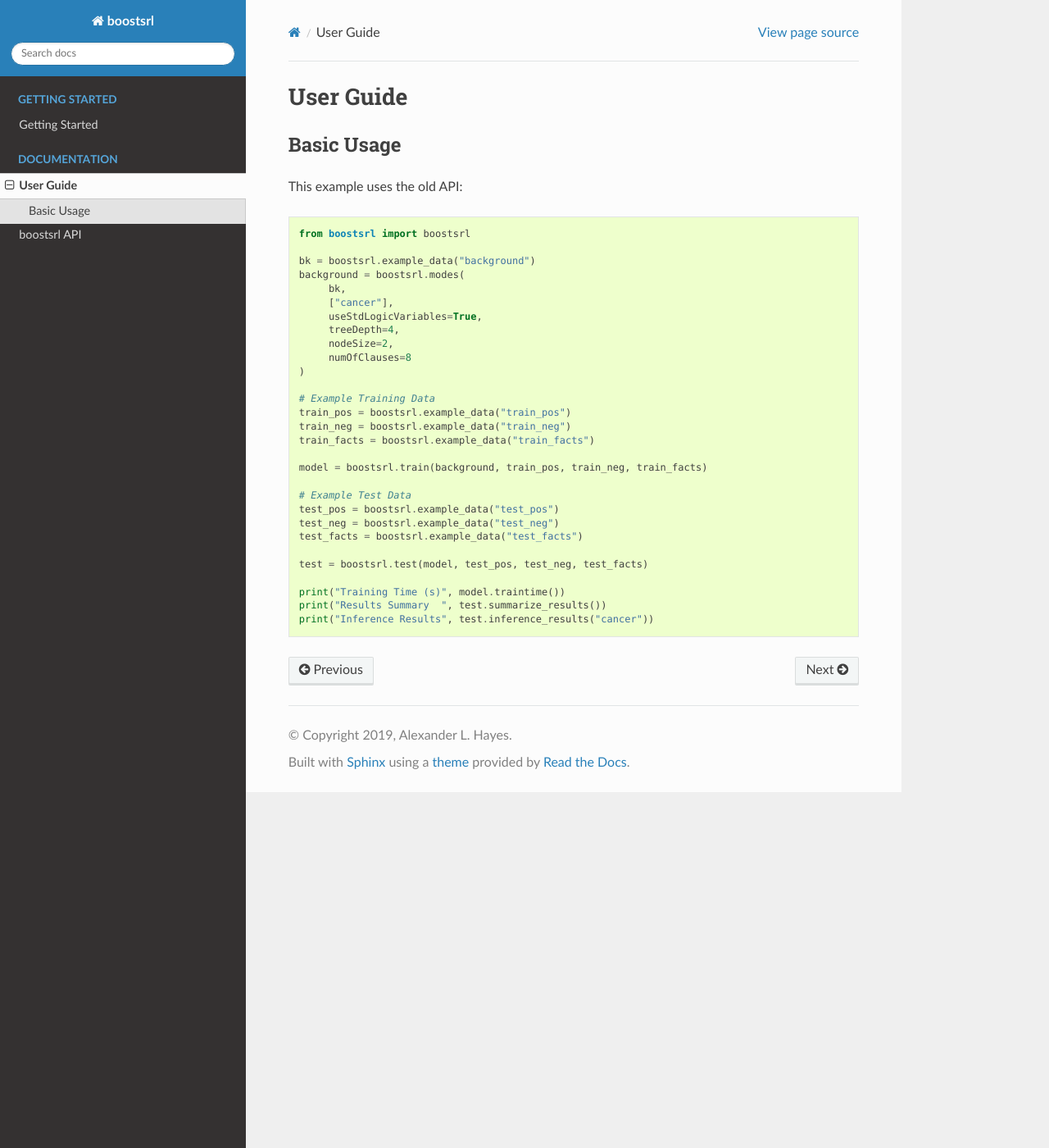
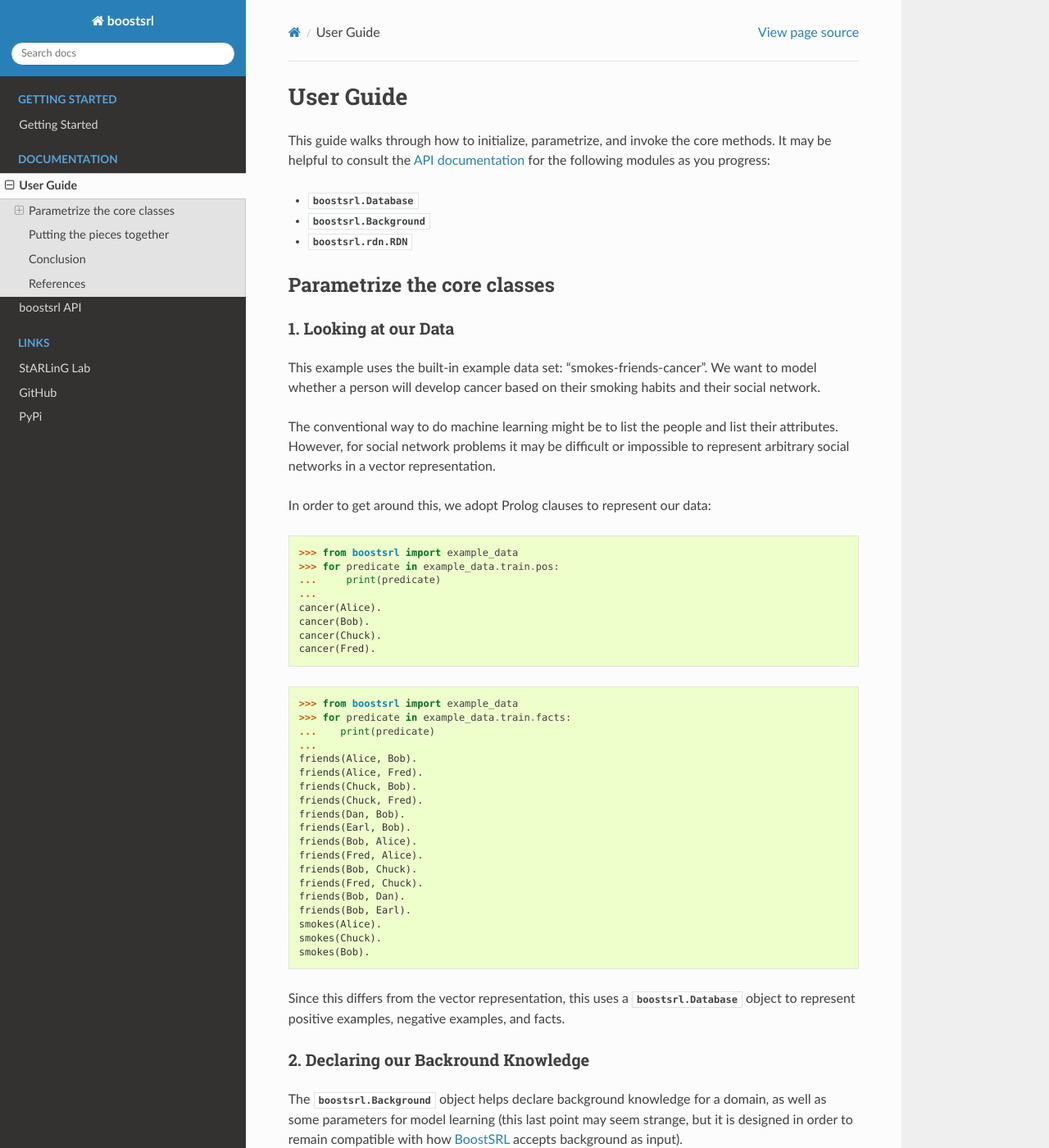
Before and after one commit to srlearn/srlearn, a Sphinx documentation site: the page built from docs/source/user_guide.rst, in a window 1280 px wide and 1400 px high. Shown: the whole window at 82% size. Built offline with Sphinx 7.4.7 and the Read the Docs theme 2.0.0, drawn with Linux system fonts in a browser that asks for light colours; pages that are not in the unit, such as notebooks, are missing from menus; the version number could not be read and is left out; some of the changed text lies outside the part shown.

Commit message:
📝 Writing docs
Add new getting started example to README.rst
Add DEBUG option to boostsrl/_meta.py for development
Drop temporary examples (plot_database.py and plot_example.py)
Add examples/plot_smokes_friends_cancer.py
Add examples/families.py
Add numpydoc to docs/requirements.txt
Add better instructions to getting started and user guide
Add short blurbs for each section to docs/index.rst

This commit replaces the super basic docs/examples/ with examples
from the Toy-Cancer data set (plot_smokes_friends_cancer)
and the Toy-Father data set (families.py)

The remaining fixes should put this closer to release.

```diff
--- a/docs/requirements.txt
+++ b/docs/requirements.txt
@@ -1,3 +1,4 @@
 sphinx
 starling_theme
 sphinx_gallery
+numpydoc
--- a/docs/source/user_guide.rst
+++ b/docs/source/user_guide.rst
@@ -1,40 +1,186 @@
+.. title:: User Guide
+
 ##########
 User Guide
 ##########
 
-Basic Usage
------------
+This guide walks through how to initialize, parametrize, and invoke the core methods.
+It may be helpful to consult the `API documentation <api.html>`_ for the following modules
+as you progress:
 
-This example uses the old API:
+- :class:`boostsrl.Database`
+- :class:`boostsrl.Background`
+- :class:`boostsrl.rdn.RDN`
+
+Parametrize the core classes
+============================
+
+1. Looking at our Data
+----------------------
+
+This example uses the built-in example data set: "smokes-friends-cancer". We want to model
+whether a person will develop cancer based on their smoking habits and their social network.
+
+The conventional way to do machine learning might be to list the people and list their
+attributes. However, for social network problems it may be difficult or impossible to
+represent arbitrary social networks in a vector representation.
+
+In order to get around this, we adopt Prolog clauses to represent our data:
+
+>>> from boostsrl import example_data
+>>> for predicate in example_data.train.pos:
+...     print(predicate)
+...
+cancer(Alice).
+cancer(Bob).
+cancer(Chuck).
+cancer(Fred).
+
+>>> from boostsrl import example_data
+>>> for predicate in example_data.train.facts:
+...    print(predicate)
+...
+friends(Alice, Bob).
+friends(Alice, Fred).
+friends(Chuck, Bob).
+friends(Chuck, Fred).
+friends(Dan, Bob).
+friends(Earl, Bob).
+friends(Bob, Alice).
+friends(Fred, Alice).
+friends(Bob, Chuck).
+friends(Fred, Chuck).
+friends(Bob, Dan).
+friends(Bob, Earl).
+smokes(Alice).
+smokes(Chuck).
+smokes(Bob).
+
+Since this differs from the vector representation, this uses a :class:`boostsrl.Database` object
+to represent positive examples, negative examples, and facts.
+
+2. Declaring our Backround Knowledge
+------------------------------------
+
+The :class:`boostsrl.Background` object helps declare background knowledge for a domain, as well as
+some parameters for model learning (this last point may seem strange, but it is designed in order
+to remain compatible with how
+`BoostSRL <https://starling.utdallas.edu/software/boostsrl/>`_ accepts background as input).
+
+>>> from boostsrl import Background
+>>> bk = Background()
+>>> print(bk)
+setParam: nodeSize=2.
+setParam: maxTreeDepth=3.
+setParam: numberOfClauses=100.
+setParam: numberOfCycles=100.
+<BLANKLINE>
+
+This gives us a view into some of the default parameters.
+However, it is missing mode declarations [1]_.
+
+We can declare modes as a list of strings:
+
+>>> from boostsrl import Background
+>>> bk = Background(
+...     modes=[
+...         "friends(+person,-person).",
+...         "friends(-person,+person).",
+...         "cancer(+person).",
+...         "smokes(+person).",
+...     ],
+...     use_std_logic_variables=True,
+... )
+
+A full description of modes and how they constrain the search space is beyond the scope of the discussion
+here, but further reading may be warranted [1]_.
+
+3. Initializing a Classifier
+----------------------------
+
+Here we will learn Relational Dependency Networks (RDNs) [2]_ [3]_ as classifiers for predicting if a
+person in this fictional data set will develop cancer.
+
+>>> from boostsrl.rdn import RDN
+>>> from boostsrl import Background
+>>> bk = Background(
+...     modes=[
+...         "friends(+person,-person).",
+...         "friends(-person,+person).",
+...         "cancer(+person).",
+...         "smokes(+person).",
+...     ],
+...     use_std_logic_variables=True,
+... )
+>>> clf = RDN()
+>>> print(clf)
+RDN(background=None, max_tree_depth=3, n_estimators=10, node_size=2,
+    target='None')
+
+This pattern should begin to look familiar if you've worked with scikit-learn before.
+This classifier is built on top of
+:class:`sklearn.base.BaseEstimator` and :class:`sklearn.base.ClassifierMixin`,
+but there are still a few things we need to declare before invoking
+:func:`boostsrl.rdn.RDN.fit`.
+
+Specifically, we need to include a "target" and "background" as parameters.
+The "background" is what we described above, and the "target" is what we
+aim to learn about: the **cancer** predicate.
 
 .. code-block:: python
 
-   from boostsrl import boostsrl
+    >>> clf = RDN(background=bk, target="cancer")
 
-   bk = boostsrl.example_data("background")
-   background = boostsrl.modes(
-	bk,
-	["cancer"],
-	useStdLogicVariables=True,
-	treeDepth=4,
-	nodeSize=2,
-	numOfClauses=8
-   )
+Putting the pieces together
+===========================
 
-   # Example Training Data
-   train_pos = boostsrl.example_data("train_pos")
-   train_neg = boostsrl.example_data("train_neg")
-   train_facts = boostsrl.example_data("train_facts")
+Now that we have seen each of the examples, we can put them together to learn
+a series of trees.
 
-   model = boostsrl.train(background, train_pos, train_neg, train_facts)
+>>> from boostsrl.rdn import RDN
+>>> from boostsrl import Background
+>>> from boostsrl import example_data
+>>> bk = Background(
+...     modes=[
+...         "friends(+person,-person).",
+...         "friends(-person,+person).",
+...         "cancer(+person).",
+...         "smokes(+person).",
+...     ],
+...     use_std_logic_variables=True,
+... )
+>>> clf = RDN(background=bk, target="cancer")
+>>> clf.fit(example_data.train)
+RDN(background=setParam: nodeSize=2.
+setParam: maxTreeDepth=3.
+setParam: numberOfClauses=100.
+setParam: numberOfCycles=100.
+useStdLogicVariables: true.
+mode: friends(+person,-person).
+mode: friends(-person,+person).
+mode: cancer(+person).
+mode: smokes(+person).
+,
+    max_tree_depth=3, n_estimators=10, node_size=2, target='cancer')
+>>> clf.predict(example_data.test)
+array([ True,  True,  True, False, False])
 
-   # Example Test Data
-   test_pos = boostsrl.example_data("test_pos")
-   test_neg = boostsrl.example_data("test_neg")
-   test_facts = boostsrl.example_data("test_facts")
+Conclusion
+==========
 
-   test = boostsrl.test(model, test_pos, test_neg, test_facts)
+For further reading, see the `example gallery <auto_examples/index.html>`_.
 
-   print("Training Time (s)", model.traintime())
-   print("Results Summary  ", test.summarize_results())
-   print("Inference Results", test.inference_results("cancer"))
+References
+==========
+
+.. [1] https://starling.utdallas.edu/software/boostsrl/wiki/basic-modes/
+
+.. [2] Sriraam Natarajan, Tushar Khot, Kristian Kersting, and Jude Shavlik,
+   "*Boosted Statistical Relational Learners: From Benchmarks to Data-Driven
+   Medicine*". SpringerBriefs in Computer Science, ISBN: 978-3-319-13643-1,
+   2015
+
+.. [3] Sriraam Natarajan, Tushar Khot, Kristian Kersting, Bernd Gutmann,
+   and Jude Shavlik,
+   `"Gradient-based boosting for statistical relational learning: The relational dependency network case" <http://ftp.cs.wisc.edu/machine-learning/shavlik-group/natarajan.mlj12.pdf>`_.
+   Machine Learning Journal (MLJ) 2011.
```
Also changed, not shown: README.rst (+32 -33 lines), docs/examples/families.py (added, +137 -0 lines), docs/examples/plot_database.py (deleted, +0 -30 lines), docs/examples/plot_example.py (deleted, +0 -35 lines), docs/examples/plot_smokes_friends_cancer.py (added, +62 -0 lines), docs/source/getting_started.rst (+29 -5 lines), docs/source/index.rst (+21 -9 lines), 1 other file.
